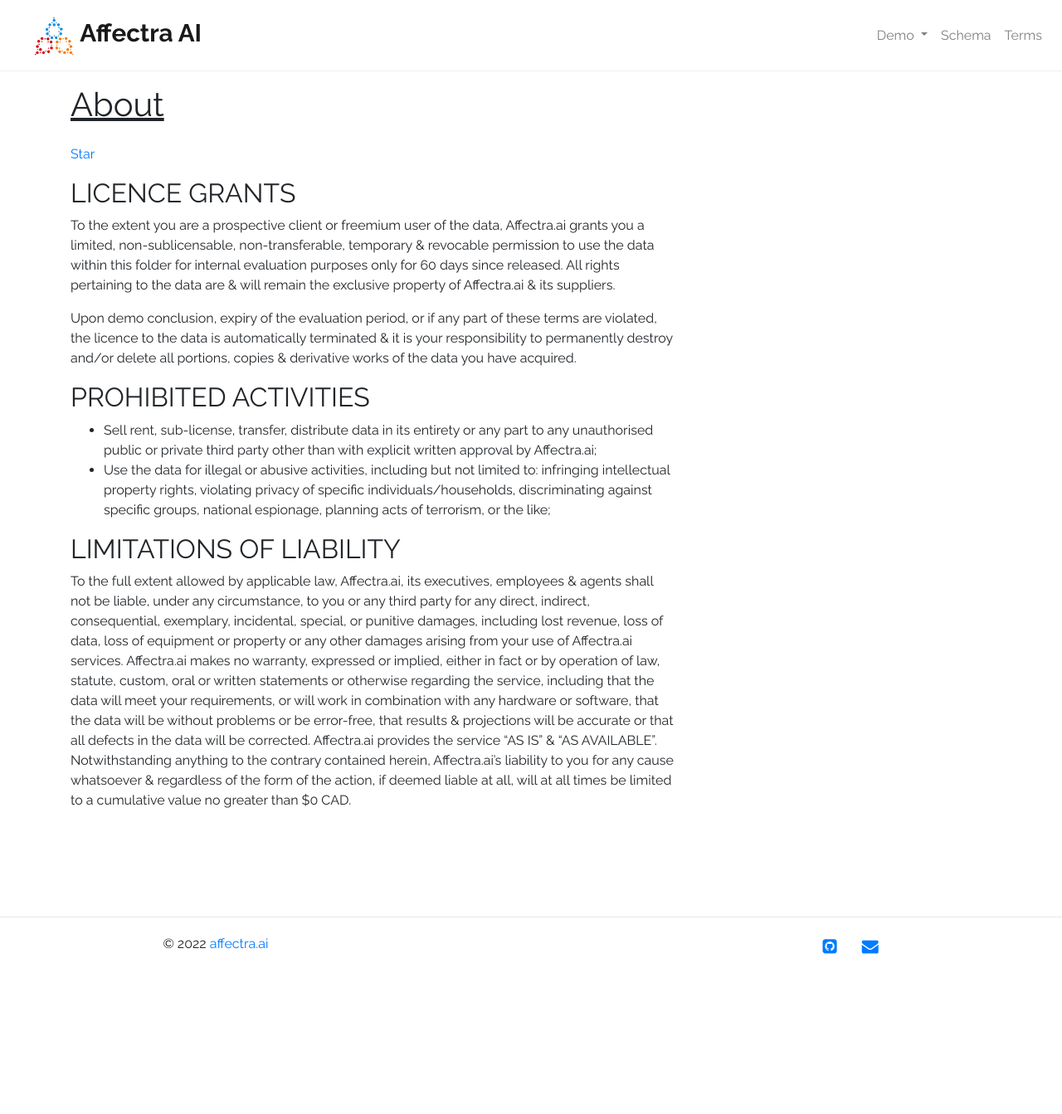
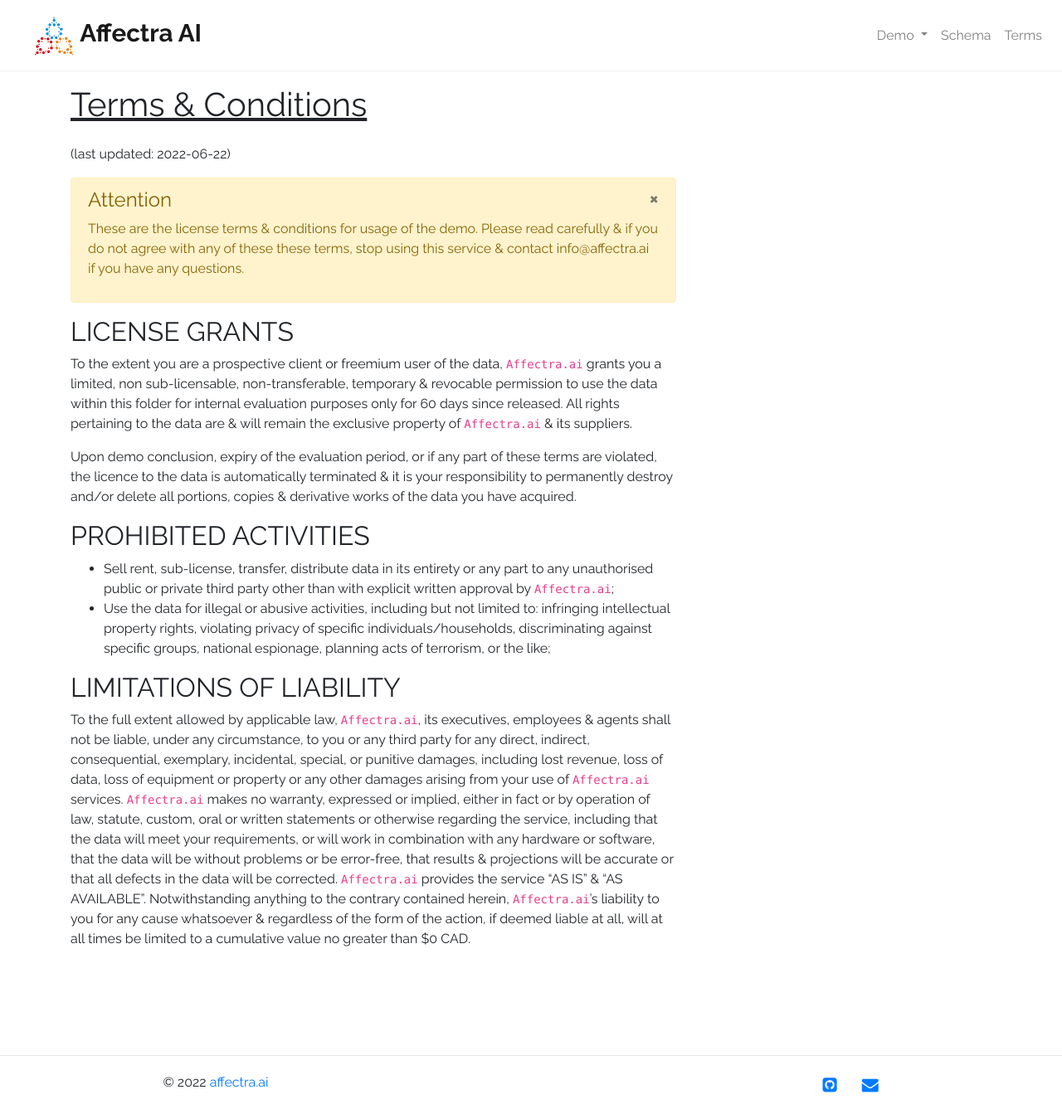
Before and after one commit to Affectra-AI/demo.github.io, a Jekyll site: the page built from terms.md, in a window 1280 px wide. Shown: the whole page at 83% size. Built offline with Jekyll 4.4.1, drawn with Linux system fonts in a browser that asks for light colours; before the commit the page ends 1176 px from its top, so only the background shows below that.

Commit message:
style terms & cond

```diff
--- a/_layouts/page.html
+++ b/_layouts/page.html
@@ -8,7 +8,6 @@ layout: default
       <header class="post-header">
         <h1 class="post-title">{{ page.title }}</h1>
       </header>
-
       <div class="post-content">{{ content }}</div>
     </article>
   </div>
--- a/terms.md
+++ b/terms.md
@@ -1,23 +1,26 @@
 ---
 layout: page
-title: About
-date:   2022-06-22
+title: "Terms & Conditions"
 permalink: /terms/
 ---
 
-<a class="github-button" href="https://github.com/sharu725/cards" data-style="mega" data-count-href="/sharu725/cards/stargazers" data-count-api="/repos/sharu725/cards#stargazers_count" data-count-aria-label="# stargazers on GitHub" aria-label="Star sharu725/cards on GitHub">Star</a>
+(last updated: 2022-06-22)
 
-<script async defer src="https://buttons.github.io/buttons.js"></script>
+<div class="alert alert-warning">
+  <button type="button" class="close" data-dismiss="alert">&times;</button>
+  <h4>Attention</h4>
+  <p>These are the license terms & conditions for usage of the demo. Please read carefully & if you do not agree with any of these these terms, stop using this service & contact info@affectra.ai if you have any questions.</p>
+</div>
 
 
-## LICENCE GRANTS
-To the extent you are a prospective client or freemium user of the data, Affectra.ai grants you a limited, non-sublicensable, non-transferable, temporary & revocable permission to use the data within this folder for internal evaluation purposes only for 60 days since released. All rights pertaining to the data are & will remain the exclusive property of Affectra.ai & its suppliers.
+## LICENSE GRANTS
+To the extent you are a prospective client or freemium user of the data, ``Affectra.ai`` grants you a limited, non sub-licensable, non-transferable, temporary & revocable permission to use the data within this folder for internal evaluation purposes only for 60 days since released. All rights pertaining to the data are & will remain the exclusive property of ``Affectra.ai`` & its suppliers.
 
 Upon demo conclusion, expiry of the evaluation period, or if any part of these terms are violated, the licence to the data is automatically terminated & it is your responsibility to permanently destroy and/or delete all portions, copies & derivative works of the data you have acquired.
 
 ## PROHIBITED ACTIVITIES
-* Sell rent, sub-license, transfer, distribute data in its entirety or any part to any unauthorised public or private third party other than with explicit written approval by Affectra.ai;
+* Sell rent, sub-license, transfer, distribute data in its entirety or any part to any unauthorised public or private third party other than with explicit written approval by ``Affectra.ai``;
 * Use the data for illegal or abusive activities, including but not limited to: infringing intellectual property rights, violating privacy of specific individuals/households, discriminating against specific groups, national espionage, planning acts of terrorism, or the like;
 
 ## LIMITATIONS OF LIABILITY
-To the full extent allowed by applicable law, Affectra.ai, its executives, employees & agents shall not be liable, under any circumstance, to you or any third party for any direct, indirect, consequential, exemplary, incidental, special, or punitive damages, including lost revenue, loss of data, loss of equipment or property or any other damages arising from your use of Affectra.ai services. Affectra.ai makes no warranty, expressed or implied, either in fact or by operation of law, statute, custom, oral or written statements or otherwise regarding the service, including that the data will meet your requirements, or will work in combination with any hardware or software, that the data will be without problems or be error-free, that results & projections will be accurate or that all defects in the data will be corrected. Affectra.ai provides the service “AS IS” & “AS AVAILABLE”. Notwithstanding anything to the contrary contained herein, Affectra.ai’s liability to you for any cause whatsoever & regardless of the form of the action, if deemed liable at all, will at all times be limited to a cumulative value no greater than $0 CAD.
+To the full extent allowed by applicable law, ``Affectra.ai``, its executives, employees & agents shall not be liable, under any circumstance, to you or any third party for any direct, indirect, consequential, exemplary, incidental, special, or punitive damages, including lost revenue, loss of data, loss of equipment or property or any other damages arising from your use of ``Affectra.ai`` services. ``Affectra.ai`` makes no warranty, expressed or implied, either in fact or by operation of law, statute, custom, oral or written statements or otherwise regarding the service, including that the data will meet your requirements, or will work in combination with any hardware or software, that the data will be without problems or be error-free, that results & projections will be accurate or that all defects in the data will be corrected. ``Affectra.ai`` provides the service “AS IS” & “AS AVAILABLE”. Notwithstanding anything to the contrary contained herein, ``Affectra.ai``’s liability to you for any cause whatsoever & regardless of the form of the action, if deemed liable at all, will at all times be limited to a cumulative value no greater than $0 CAD.
```
